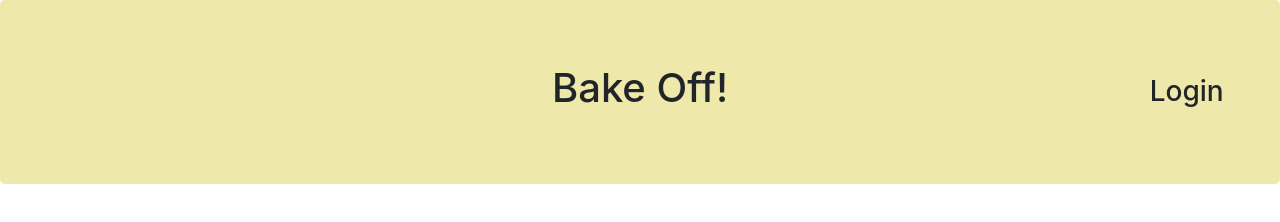
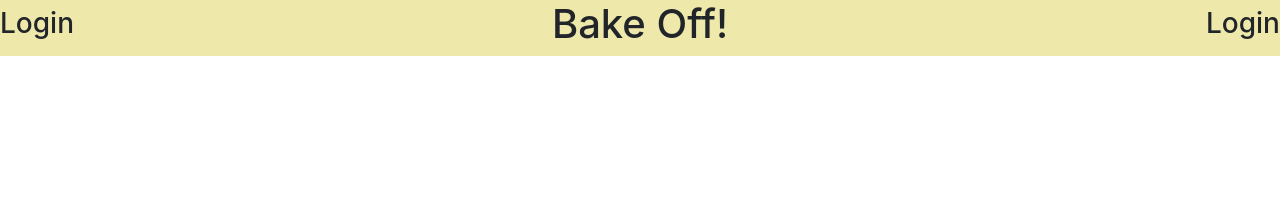
Before and after one commit to ibirle/cs326-final-alpha, a plain HTML site: page public/index.html in a window 1280 px wide. Drawn offline with nearby package versions, Linux system fonts and the light colour scheme.

Commit message:
Start to the title banner

```diff
--- a/public/css/index.css
+++ b/public/css/index.css
@@ -1,17 +1,3 @@
-.jumbotron {
+#banner{
     background-color: palegoldenrod;
-    max-height: 200px;
 }
-
-.horizontal-center {
-    display: flex;
-    flex-direction: column;
-    align-items: center;
-}
-
-.loginButton {
-    float: right;
-    position: relative;
-    top: -45px;
-    margin-right: 2%;
-}
--- a/public/index.html
+++ b/public/index.html
@@ -11,9 +11,14 @@
         <title>Bake Off!</title>
     </head>
     <body>
-        <div class="jumbotron">
-            <h1 class="horizontal-center">Bake Off!</h1>
-            <div class="loginButton">
+        <div id="banner" class="row">
+            <div class="col-4 d-flex justify-content-start align-self-center">
+                <h3>Login</h3>
+            </div>
+            <div class="col-4 d-flex justify-content-center align-self-center">
+                <h1 class="horizontal-center">Bake Off!</h1>
+            </div>
+            <div class="col-4 d-flex justify-content-end align-self-center">
                 <h3>Login</h3>
             </div>
         </div>
```
